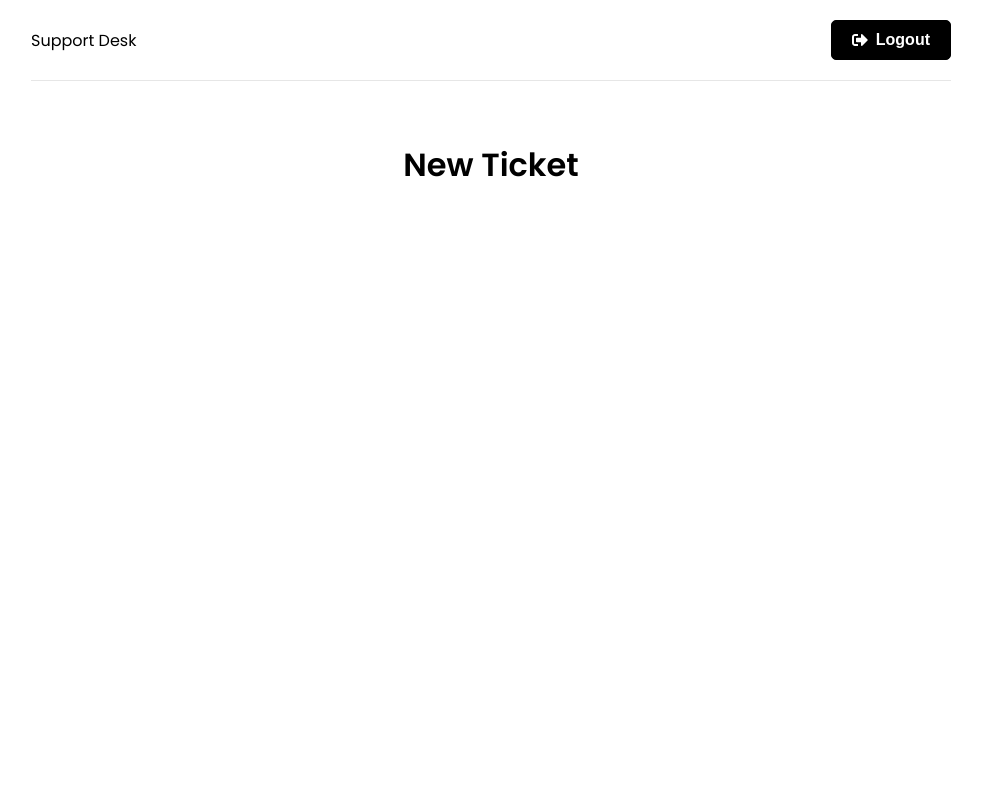
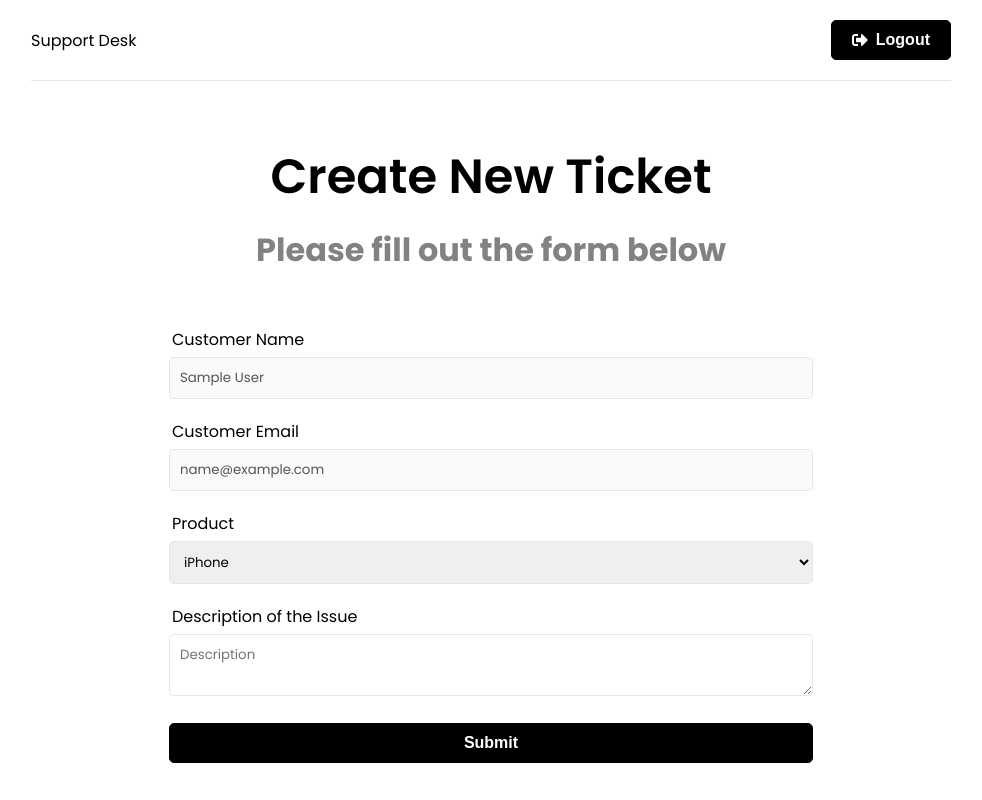
Before and after one commit to eaknott/support-desk-app, a React (Create React App) app in the folder frontend/: page /new-ticket in a window 1280 px wide. Shown: the whole page, without its empty margins (149-1131 px from the left). Built offline with nearby package versions, Linux system fonts and the light colour scheme; sample sign-in values are in the browser's storage.

Commit message:
Add NewTicket page form to fill out and create a new ticket

```diff
--- a/frontend/src/pages/NewTicket.jsx
+++ b/frontend/src/pages/NewTicket.jsx
@@ -1,10 +1,55 @@
-
+import { useState } from 'react'
+import { useSelector } from 'react-redux'
 
 function NewTicket() {
+    const { user } = useSelector((state) => state.auth)
+    const [name] = useState(user.name)
+    const [email] = useState(user.email)
+    const [product, setProduct] = useState('iPhone')
+    const [description, setDescription] = useState('')
+
+    const onSubmit = (e) => {
+        e.preventDefault()
+
+    }
+
   return (
-    <div>
-      <h1>New Ticket</h1>
-    </div>
+    <>
+    <section className="heading">
+        <h1>Create New Ticket</h1>
+        <p>Please fill out the form below</p>
+    </section>
+
+    <section className="form">
+        <div className="form-group">
+            <label htmlFor="name">Customer Name</label>
+            <input type="text" value={name} className="form-control" disabled />
+        </div>
+        <div className="form-group">
+            <label htmlFor="email">Customer Email</label>
+            <input type="text" value={email} className="form-control" disabled />
+        </div>
+        <form onSubmit={onSubmit}>
+            <div className="form-group">
+                <label htmlFor="product">Product</label>
+                <select name="product" id="product" value={product} onChange={(e) => setProduct(e.target.value)}>
+                    <option value="iPhone">iPhone</option>
+                    <option value="Macbook Pro">Macbook Pro</option>
+                    <option value="iMac">iMac</option>
+                    <option value="iPad">iPad</option>
+                </select>
+            </div>
+
+            <div className="form-group">
+                <label htmlFor="description">Description of the Issue</label>
+                <textarea name="description" id="description" className="form-control" placeholder="Description" value={description} onChange={(e) => setDescription(e.target.value)}></textarea>
+            </div>
+            <div className="form-group">
+                <button className="btn btn-block">Submit</button>
+            </div>
+        </form>
+    </section>
+    </>
   )
 }
 
```
